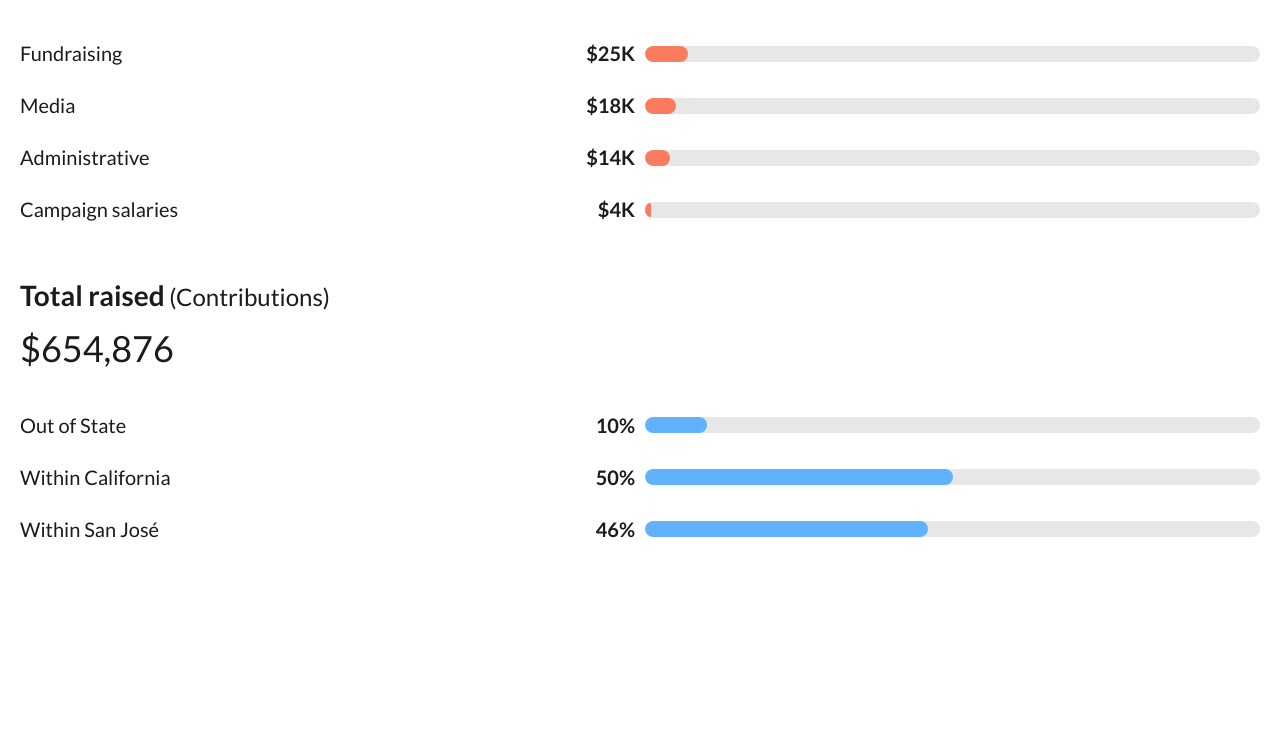
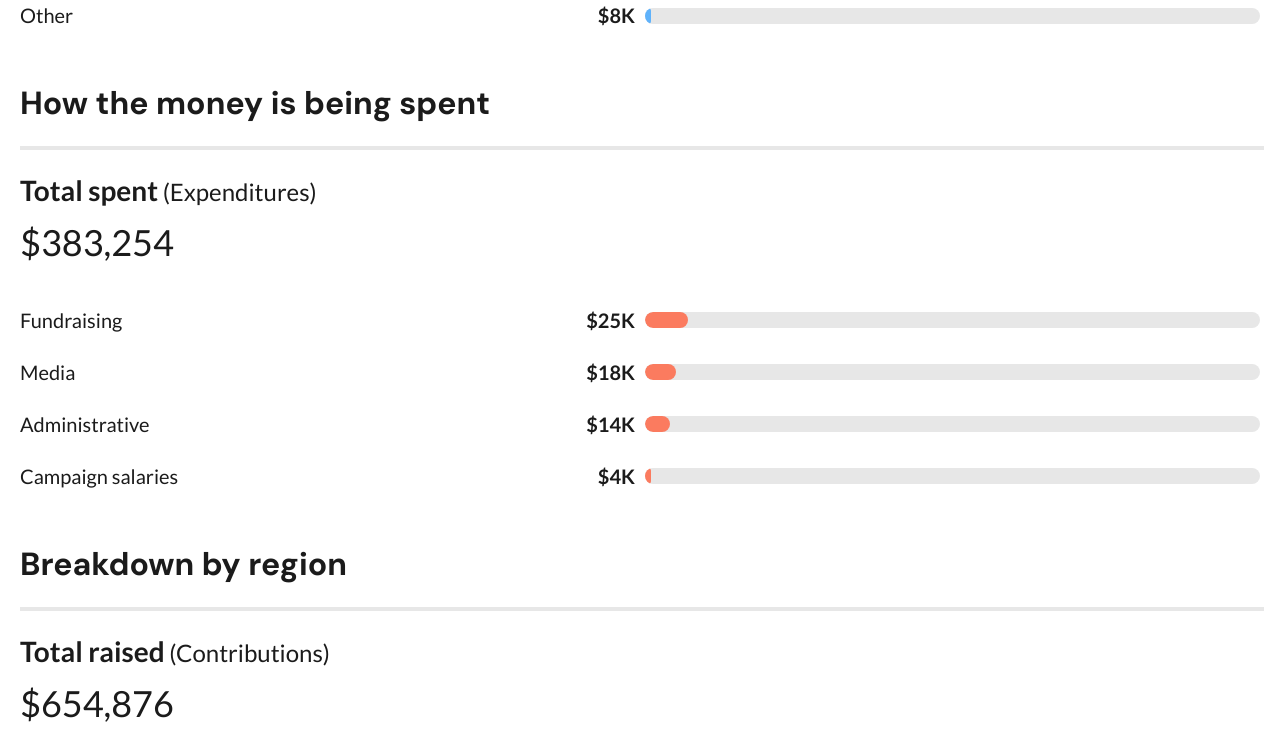
Before and after one commit to codeforsanjose/open-disclosure, a Gatsby site: page /candidate in a window 1280 px wide. Shown: the part 758-1505 px from the top of the page. Before the commit the page ends 1377 px from the top, so only its background shows below. Built offline with nearby package versions, Linux system fonts and the light colour scheme; Gatsby itself is replaced by a stand-in of ours.

Commit message:
Create component for section headers

```diff
--- /dev/null
+++ b/src/components/sectionHeader.js
@@ -0,0 +1,11 @@
+import React from "react"
+import styles from "./sectionHeader.module.scss"
+
+export default function SectionHeader({ title }) {
+  return (
+    <>
+      <h3>{title}</h3>
+      <div className={styles.divider} />
+    </>
+  )
+}
--- /dev/null
+++ b/src/components/sectionHeader.module.scss
@@ -0,0 +1,12 @@
+$gray: #e7e7e7;
+
+h3 {
+  font-size: 3.2rem;
+  font-weight: bold;
+}
+
+.divider {
+  width: 100%;
+  border: 0.2rem solid $gray;
+  margin: 2.4rem 0;
+}
--- a/src/pages/candidate.js
+++ b/src/pages/candidate.js
@@ -4,6 +4,7 @@ import TotalAmountItem, {
 
 import BarChart from "../components/barChart"
 import React from "react"
+import SectionHeader from "../components/sectionHeader"
 import styles from "./candidate.module.scss"
 
 // TODO Hook up charts to real data
@@ -31,15 +32,19 @@ const breakdowns = [
 export default function Candidate() {
   return (
     <div className={styles.container}>
+      <SectionHeader title="Fundraising totals" />
       <div className={styles.totals}>
         <TotalAmountPanelItem type="contributions" total={654876} />
         <TotalAmountPanelItem type="expenditures" total={383254} />
         <TotalAmountPanelItem type="balance" total={271622} />
       </div>
+      <SectionHeader title="Where the money is coming from" />
       <TotalAmountItem type="contributions" total={654876} />
       <BarChart type="contributions" total={654876} rows={contributions} />
+      <SectionHeader title="How the money is being spent" />
       <TotalAmountItem type="expenditures" total={383254} />
       <BarChart type="expenditures" total={383254} rows={expenditures} />
+      <SectionHeader title="Breakdown by region" />
       <TotalAmountItem type="contributions" total={654876} />
       <BarChart
         type="contributions"
```
